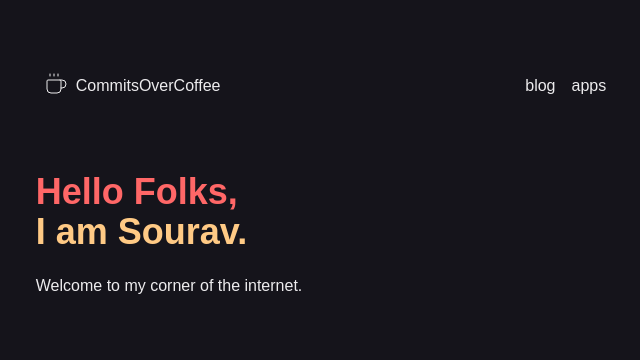
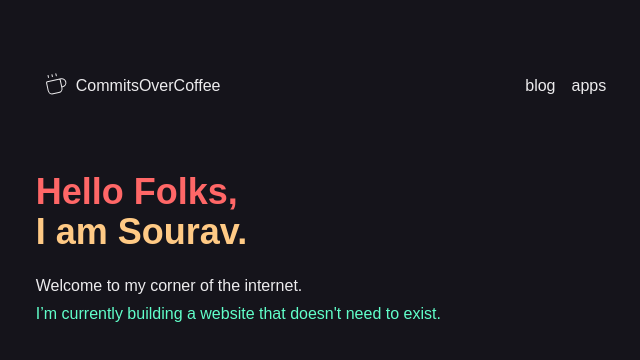
Before and after one commit to commitsovercoffee/markup-mansion, a SvelteKit app: page / in a window 1280 px wide. Shown: the top 360 px of the page, without its empty margins (315-955 px from the left). Built offline with nearby package versions, Linux system fonts and the light colour scheme.

Commit message:
adds thoughts component

```diff
--- a/src/lib/components/Hero.svelte
+++ b/src/lib/components/Hero.svelte
@@ -18,6 +18,6 @@
 		<span style:color={themes[selected].secondary}>{second} </span>
 	{/if}
 </h1>
-<p style:color={themes[selected].foreground}>
+<p class="mb-0" style:color={themes[selected].foreground}>
 	{desc}
 </p>
--- a/src/lib/components/Nav.svelte
+++ b/src/lib/components/Nav.svelte
@@ -21,7 +21,7 @@
 			stroke-width="1"
 			stroke-linecap="round"
 			stroke-linejoin="round"
-			class="lucide lucide-coffee"
+			class="lucide lucide-coffee -rotate-12"
 			><path d="M10 2v2" /><path d="M14 2v2" /><path
 				d="M16 8a1 1 0 0 1 1 1v8a4 4 0 0 1-4 4H7a4 4 0 0 1-4-4V9a1 1 0 0 1 1-1h14a4 4 0 1 1 0 8h-1"
 			/><path d="M6 2v2" /></svg
--- /dev/null
+++ b/src/lib/components/Thoughts.svelte
@@ -0,0 +1,33 @@
+<script>
+	import { selected, themes } from '$lib/theme.svelte';
+	import { elasticInOut } from 'svelte/easing';
+	import { fly } from 'svelte/transition';
+
+	const thoughts = [
+		"I’m currently building a website that doesn't need to exist.",
+		'I told my friend I’d be right back. That was three Dota matches ago.',
+		'I tried to gg to the top of a webpage and got frustrated when it didn’t work.',
+		"You can tell a lot about a person by how they pronounce 'GIF'.",
+		'You can keep your social life, I have a personal cloud server.',
+		"I don't get road rage. I get ping spikes.",
+		'My windows don’t even overlap. Not even for a second.'
+	];
+
+	let i = $state(0);
+	function cycleMessages() {
+		i = i + 1 < thoughts.length ? i + 1 : 0;
+	}
+	setInterval(cycleMessages, 7000);
+</script>
+
+{#key i}
+	<p
+		in:fly={{ duration: 1000, delay: 100, x: -100, easing: elasticInOut }}
+		out:fly={{ duration: 1000, x: 100, easing: elasticInOut }}
+		style:position="absolute"
+		style:color={themes[selected].highlight}
+		class="mt-0"
+	>
+		{thoughts[i]}
+	</p>
+{/key}
--- a/src/routes/+layout.svelte
+++ b/src/routes/+layout.svelte
@@ -9,7 +9,7 @@
 </script>
 
 <article style:background-color={themes[selected].background} style:height="100vh">
-	<main class="font-overpass prose prose-invert mx-auto h-full">
+	<main class="prose prose-invert mx-auto h-full font-overpass">
 		<Nav />
 		{@render children()}
 	</main>
--- a/src/routes/+page.svelte
+++ b/src/routes/+page.svelte
@@ -1,5 +1,6 @@
 <script>
 	import Hero from '$lib/components/Hero.svelte';
+	import Thoughts from '$lib/components/Thoughts.svelte';
 </script>
 
 <Hero
@@ -8,3 +9,5 @@
 	second="I am Sourav."
 	desc="Welcome to my corner of the internet."
 />
+
+<Thoughts />
```
